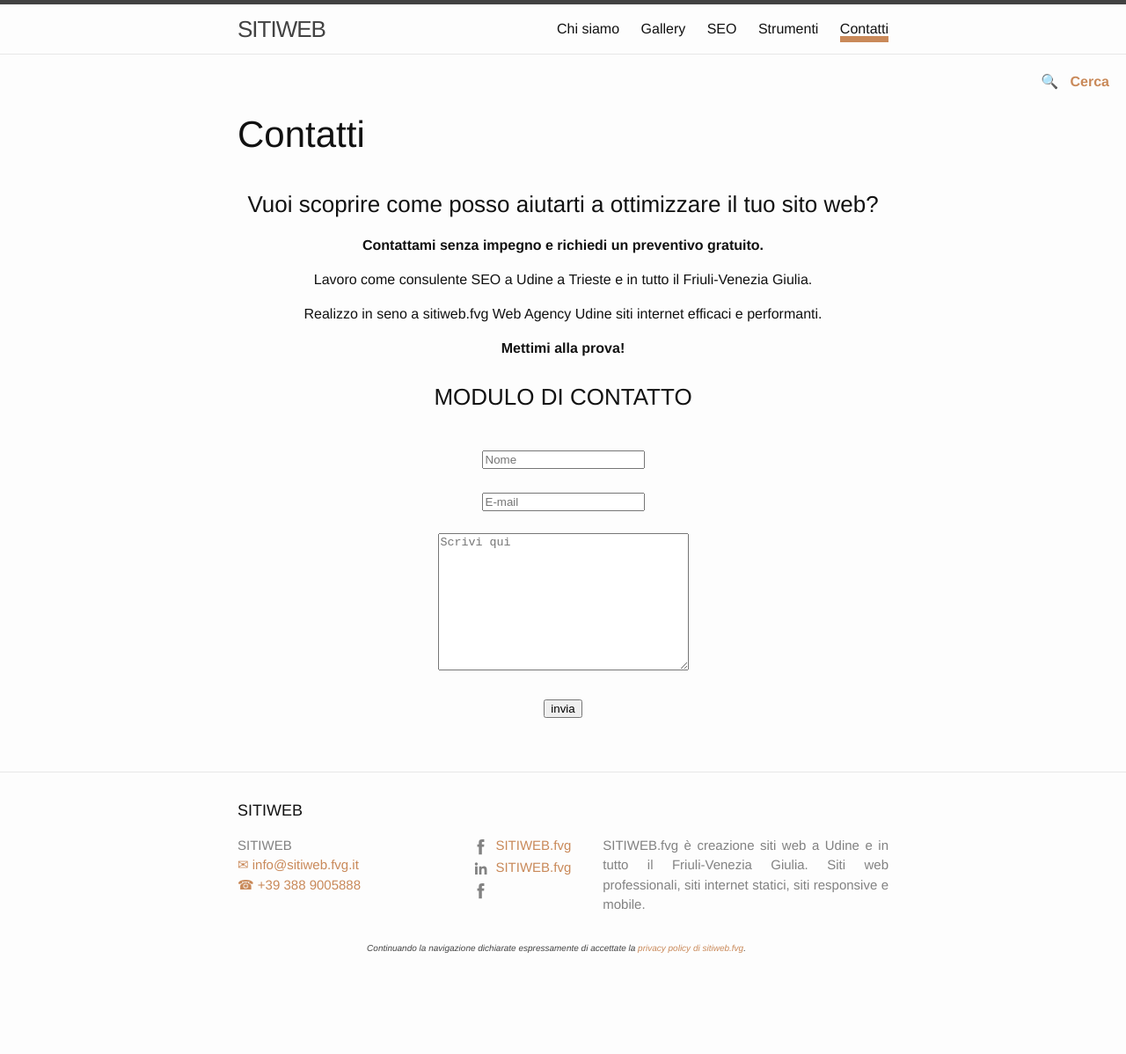
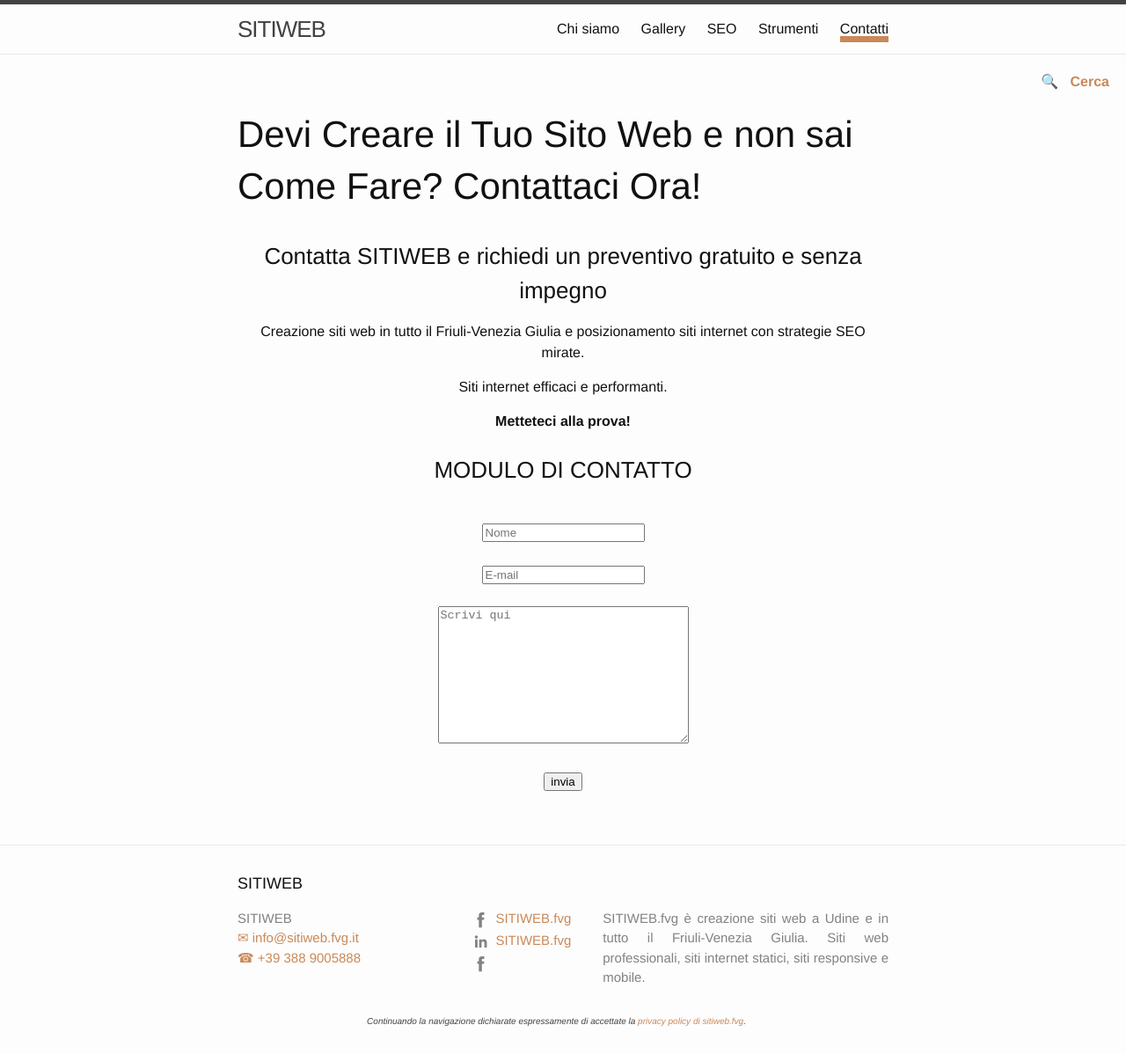
Before and after one commit to enricocaputo/sitiweb.fvg, a Jekyll site: the page built from contatti.html, in a window 1280 px wide. Shown: the whole page at 88% size. Built offline with Jekyll 4.4.1, drawn with Linux system fonts in a browser that asks for light colours; before the commit the page ends 1115 px from its top, so only the background shows below that.

Commit message:
Modifica testi

```diff
--- a/contatti.html
+++ b/contatti.html
@@ -1,28 +1,23 @@
 ---
 layout: page
-title: Contatti
-excerpt: Prenota un appuntamento con Spiedermake Web Agency Udine. Preventivo gratuito e senza impegno per realizzare siti internet, creare siti web e consulenze Seo
+title: Devi Creare il Tuo Sito Web e non sai Come Fare? Contattaci Ora!
+excerpt: 'Devi Creare il Tuo Sito Web? Contattaci Ora! Servizi: Creazione siti web a Udine, Trieste, Gorizia, Pordenone e provincia - Siti interntet e SEO, Prenota!'
 permalink: /contatti/
 sitemap:
   priority: 0.45
 ---
 <div class="center">
 
-<h3> Vuoi scoprire come posso aiutarti a ottimizzare il tuo sito web?</h3>
+<h3>Contatta SITIWEB e richiedi un preventivo gratuito e senza impegno</h3>
 
-<p><b>Contattami senza impegno e richiedi un preventivo gratuito.</b></p>
+<p>Creazione siti web in tutto il Friuli-Venezia Giulia e posizionamento siti internet con strategie SEO mirate.</p>
 
-<p>Lavoro come consulente SEO a Udine a Trieste e in tutto il Friuli-Venezia Giulia.</p>
+<p>Siti internet efficaci e performanti.</p>
 
-<p>Realizzo in seno a sitiweb.fvg Web Agency Udine siti internet efficaci e performanti.</p>
-
-<b>Mettimi alla prova!</b>
-
+<b>Metteteci alla prova!</b>
 
 
 <br/><br/>
-
-
 
 <section>
 <div class="modulo-contatto">
```
